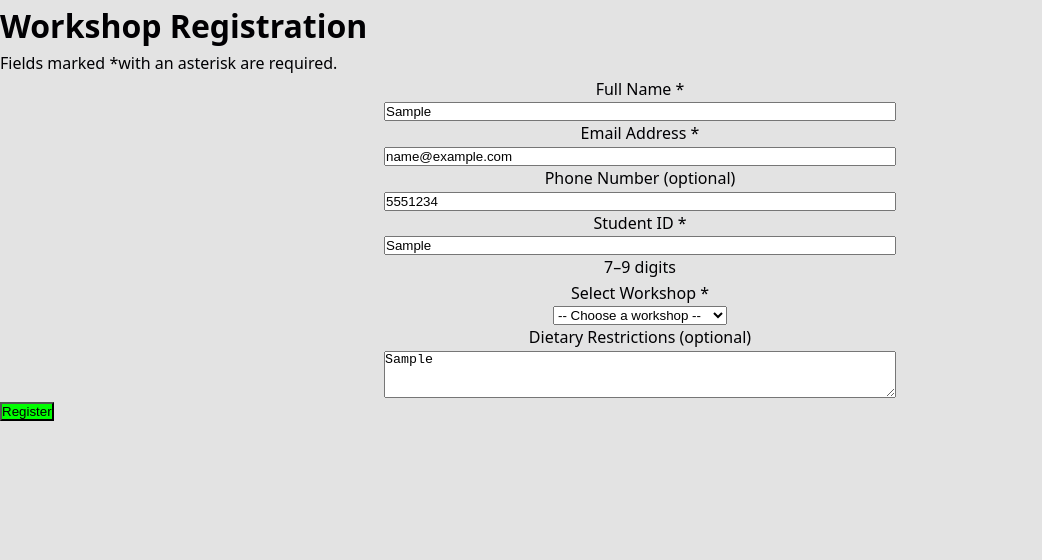
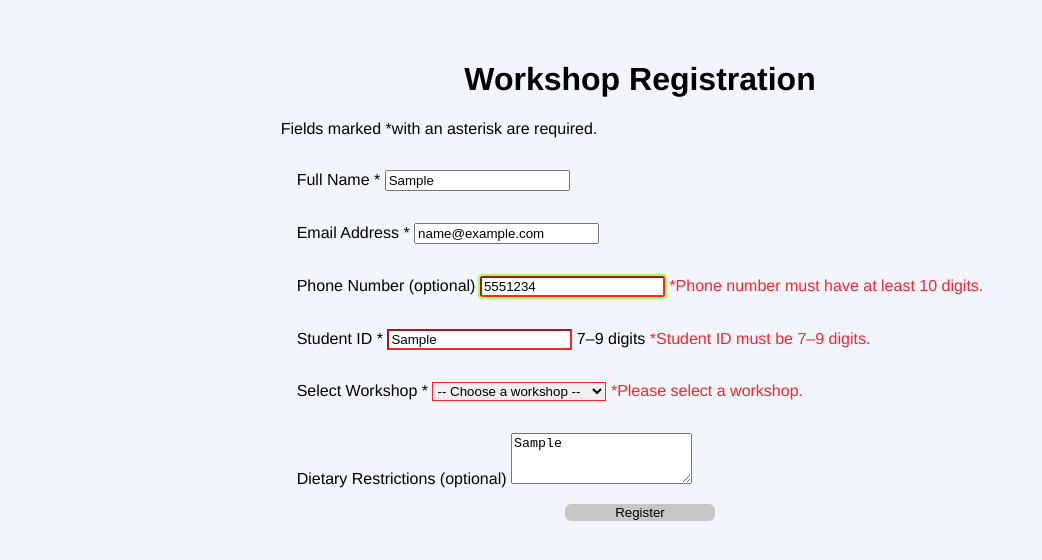
Before and after one commit to web1430-fall26/web1430-coursetemplate-corbintaylor, a plain HTML site: page labs/lab07/index.html in a window 1280 px wide. Both pictures are taken after typing "Sample", "name@example.com", "5551234", "Sample", "Sample" into the empty fields and a click on the button "Register". Shown: the whole page, without its empty margins (0-1042 px from the left). Drawn offline with Linux system fonts and the light colour scheme; files that its build step writes are made by us from their sources.

Commit message:
lab07: finished the submit event listener, added a few things to index.html, and added some styles.

```diff
--- a/labs/lab07/index.html
+++ b/labs/lab07/index.html
@@ -4,7 +4,8 @@
   <meta charset="UTF-8">
   <meta name="viewport" content="width=device-width, initial-scale=1.0">
   <title>Lab 07 – Workshop Registration</title>
-  <link rel="stylesheet" href="style.css">
+  <link rel="stylesheet" href="styles.css">
+  <script src="lab07.js" defer></script>
 </head>
 <body>
   <main>
@@ -60,7 +61,9 @@
         <span id="dietary-error" class="error-msg" aria-live="polite"></span>
       </div>
 
-      <button type="submit">Register</button>
+      <div class="submit-div">
+        <button type="submit">Register</button>
+      </div>
     </form>
 
     <div id="confirmation" hidden tabindex="-1">
@@ -69,7 +72,5 @@
       <a href="index.html">Register another person</a>
     </div>
   </main>
-
-  <script src="lab07.js" defer></script>
 </body>
 </html>
--- a/labs/lab07/lab07.js
+++ b/labs/lab07/lab07.js
@@ -14,14 +14,14 @@ const confirmDetails = document.getElementById('confirmation-details');
 // Each returns an error string if invalid, or null if valid.
 
 function validateName(value) {
-  if (!value.trim()) return 'Full name is required.';
-  if (value.trim().length < 2) return 'Name must be at least 2 characters.';
+  if (!value.trim()) return '*Full name is required.';
+  if (value.trim().length < 2) return '*Name must be at least 2 characters.';
   return null;
 }
 
 function validateEmail(value) {
-  if (!value.trim()) return 'Email address is required.';
-  if (!value.includes('@') || !value.includes('.')) return 'Please enter a valid email address.';
+  if (!value.trim()) return '*Email address is required.';
+  if (!value.includes('@') || !value.includes('.')) return '*Please enter a valid email address.';
   return null;
 }
 
@@ -29,18 +29,18 @@ function validatePhone(value) {
   // Optional — only validate format if a value was entered
   if (!value.trim()) return null;
   const digitsOnly = value.replace(/\D/g, '');
-  if (digitsOnly.length < 10) return 'Phone number must have at least 10 digits.';
+  if (digitsOnly.length < 10) return '*Phone number must have at least 10 digits.';
   return null;
 }
 
 function validateStudentId(value) {
-  if (!value.trim()) return 'Student ID is required.';
-  if (!/^\d{7,9}$/.test(value.trim())) return 'Student ID must be 7–9 digits.';
+  if (!value.trim()) return '*Student ID is required.';
+  if (!/^\d{7,9}$/.test(value.trim())) return '*Student ID must be 7–9 digits.';
   return null;
 }
 
 function validateEvent(value) {
-  if (!value) return 'Please select a workshop.';
+  if (!value) return '*Please select a workshop.';
   return null;
 }
 
@@ -100,7 +100,7 @@ form.addEventListener('submit', (event) => {
   // Prevents the default validation from occurring
   event.preventDefault();
 
-  // Initializes an array of objects that contain an element and its corresponding validation function
+  // Initializes an array of objects that contain an element and its corresponding function
   const fields = [
     { el: nameInput, validate: validateName },
     { el: emailInput, validate: validateEmail },
@@ -109,7 +109,39 @@ form.addEventListener('submit', (event) => {
     { el: eventSelect, validate: validateEvent }
   ];
 
+  // Used to track the first error that occurs
   let firstError = null;
 
+  // Loops through each object in the fields array and uses each element and function
+  fields.forEach(({el, validate}) => {
+    // Sets the error message based on the field and function
+    const error = validate(el.value);
 
+    // If the error message exists, show the error
+    if (error) {
+      showError(el, error);
+
+      // If the firstError has not been set, this sets it
+      if (!firstError) {
+        firstError = el;
+      }
+    } else {
+      // Clears the error otherwise
+      clearError(el);
+    }
+  });
+
+  // Sets the focus to the first error and ends the function if the first error occurred
+  if (firstError) {
+    firstError.focus();
+    return;
+  }
+
+  // Creates a confirmation message. .options, .selectedIndex, and .text provide the workshop
+  confirmDetails.textContent =`${nameInput.value.trim()} has been registered for
+                               ${eventSelect.options[eventSelect.selectedIndex].text}.`;
+  // Hides the form, shows the confirmation, and sets the focus on the confirmation
+  form.hidden = true;
+  confirmation.hidden = false;
+  confirmation.focus();
 });
--- /dev/null
+++ b/labs/lab07/styles.css
@@ -0,0 +1,105 @@
+/* Root styles */
+
+:root {
+    --color-error: #f72530;
+    --color-focus: #a3ff5c;
+    --color-text: #010003;
+    --color-bg: #f2f6fc;
+    --color-surface: #e3e3e3;
+    --color-submit: #c7c7c7;
+
+    --space-sm:  0.5rem;
+    --space-md:  1rem;
+    --space-lg:  2rem;
+    --space-xl:  4rem;
+
+    --font-size-sm:   0.875rem;
+    --font-size-base: 1rem;
+    --font-size-lg:   1.25rem;
+    --font-size-xl:   2rem;
+
+    --font-family: Helvetica;
+
+    --border-radius: 0.375rem;
+    --max-width: 800px;
+}
+
+/* Error styles */
+
+.error-msg {
+    color: var(--color-error);
+    font-size: var(--fons-size-sm);
+}
+
+.input-error {
+    border-color: var(--color-error);
+}
+
+/* Focus styles */
+
+input:focus-visible {
+    outline: 2px solid var(--color-focus);
+    border-radius: 2px;
+}
+
+select:focus-visible {
+    outline: 2px solid var(--color-focus);
+    border-radius: 2px;
+}
+
+textarea:focus-visible {
+    outline: 2px solid var(--color-focus);
+    border-radius: 2px;
+}
+
+button:focus-visible {
+    outline: 2px solid var(--color-focus);
+    border-radius: var(--border-radius);
+}
+
+a:focus-visible {
+    outline: 2px solid var(--color-focus);
+    border-radius: var(--border-radius);
+}
+
+/* General styles */
+
+body {
+    background-color: var(--color-bg);
+    font-family: var(--font-family);
+    color: var(--color-text);
+}
+
+h1 {
+    text-align: center;
+}
+
+main {
+    display: flex;
+    justify-content: center;
+    align-items: center;
+}
+
+form {
+    max-width: var(--max-width);
+    text-align: left;
+    padding: var(--space-lg);
+
+}
+
+.field-group {
+    padding: var(--space-md);
+}
+
+.submit-div {
+    display: flex;
+    align-items: center;
+    justify-content: center;
+}
+
+button {
+    border: none;
+    border-radius: var(--border-radius);
+    background-color: var(--color-submit);
+    width: 150px;
+}
```
